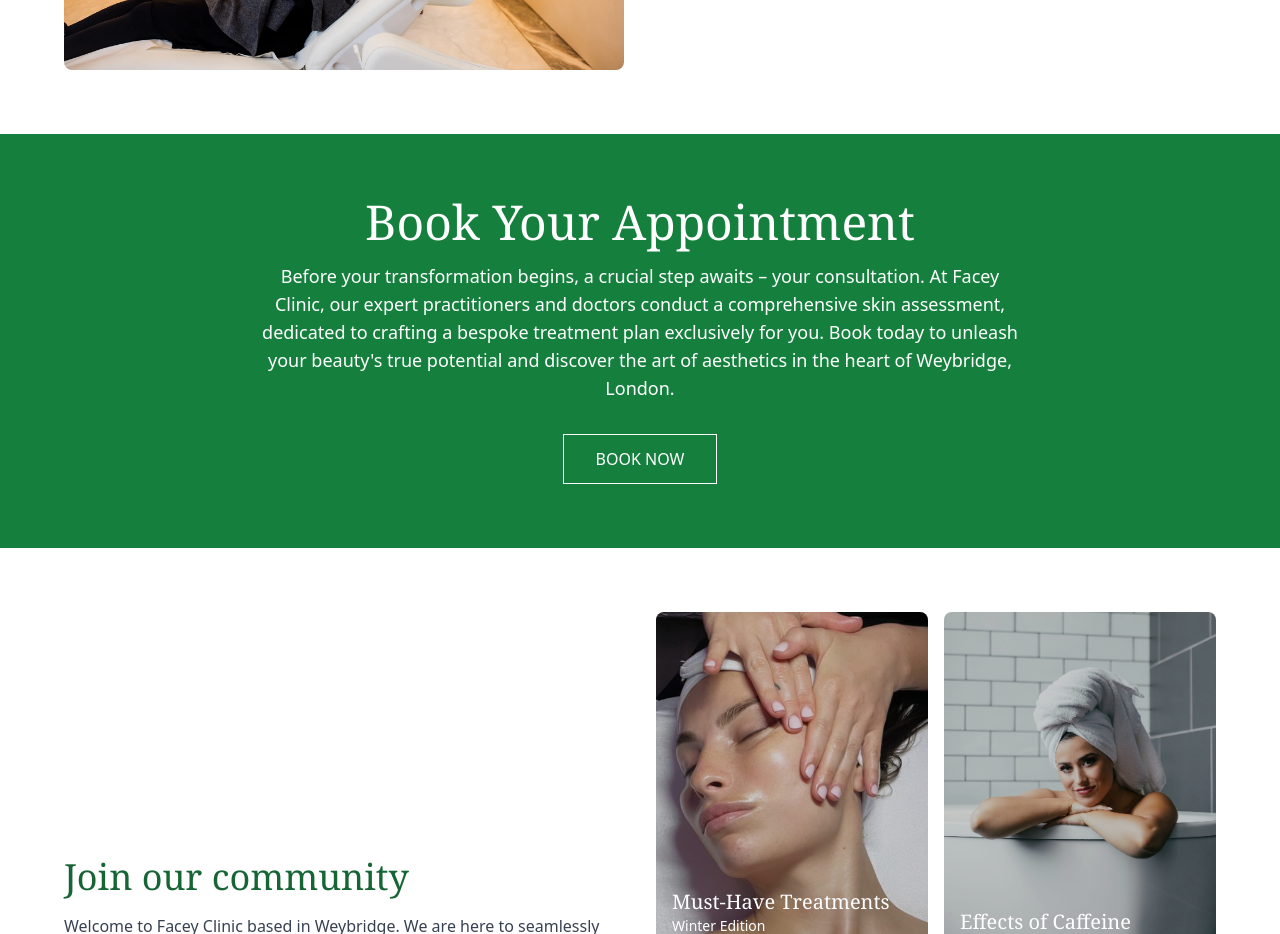
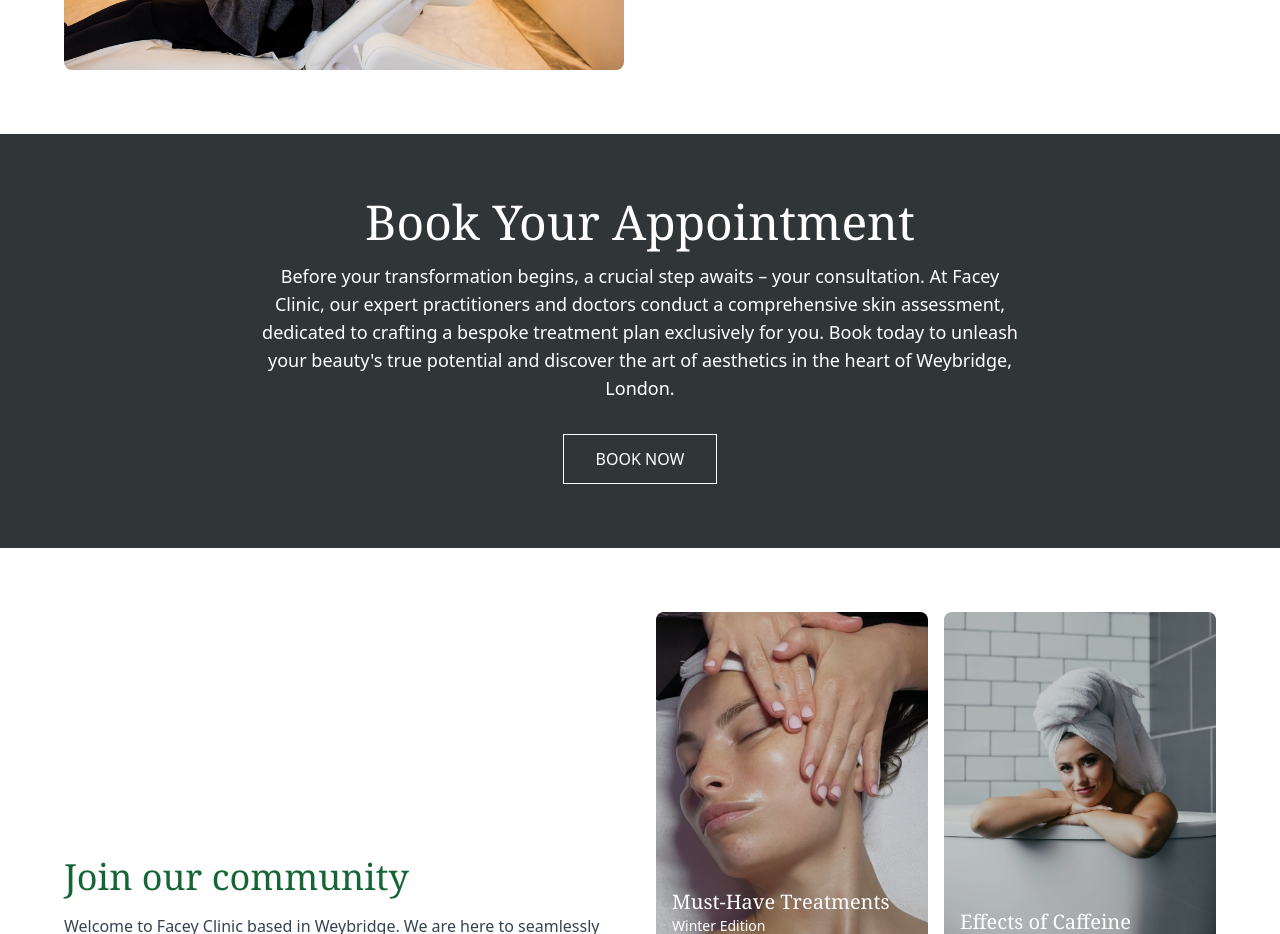
Before and after one commit to adewale-codes/Facey, a Next.js app: page / in a window 1280 px wide. Shown: the part 2400-3334 px from the top of the page. Built offline with nearby package versions, Linux system fonts and the light colour scheme.

Commit message:
changed appointment section background color to match brand guideline

```diff
--- a/app/components/Appointment.tsx
+++ b/app/components/Appointment.tsx
@@ -4,7 +4,7 @@ import React from "react";
 import Link from "next/link";
 
 const AppointmentSection: React.FC = () => (
-  <section className="bg-green-700 py-16 px-4 text-white text-center">
+  <section className="bg-[#303638] py-16 px-4 text-white text-center">
     <div className="max-w-3xl mx-auto">
       <h2 className="text-4xl md:text-5xl font-serif mb-4">
         Book Your Appointment
```
